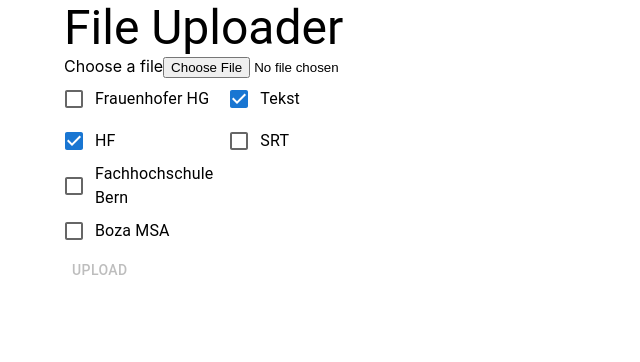
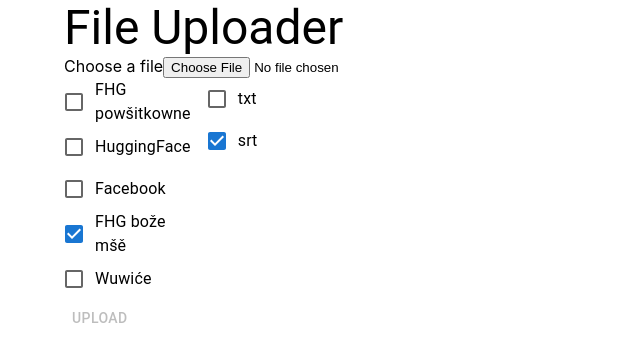
Before and after one commit to fscholze/uploader-recny-model, a React (Create React App) app: page / in a window 1280 px wide. Shown: the top 362 px of the page, without its empty margins (0-640 px from the left). Built offline with nearby package versions, Linux system fonts and the light colour scheme.

Commit message:
add devel option and make some things prettier

```diff
--- a/src/App.tsx
+++ b/src/App.tsx
@@ -10,8 +10,8 @@ import { ToastContainer, toast } from 'react-toastify'
 import 'react-toastify/dist/ReactToastify.css'
 import { formatSecondsToReadableDuration } from './helper/dates'
 
-const DEFAULT_LANGUAGE_MODEL: LanguageModel = 'HF'
-const DEFAULT_OUTPUT_FORMAT: OutputFormat = 'TXT'
+const DEFAULT_LANGUAGE_MODEL: LanguageModel = 'BOZA_MSA'
+const DEFAULT_OUTPUT_FORMAT: OutputFormat = 'SRT'
 const INVALID_DURATION = -1
 
 const token = generateId(32)
--- a/src/components/language-model-selector.tsx
+++ b/src/components/language-model-selector.tsx
@@ -2,7 +2,7 @@ import { FormGroup, FormControlLabel, Checkbox, Tooltip } from '@mui/material'
 import { FC } from 'react'
 import { getLanguageModelText } from '../helper/translations'
 
-const possibleModels: LanguageModel[] = ['FHG', 'HF', 'FB', 'BOZA_MSA']
+const possibleModels: LanguageModel[] = ['FHG', 'HF', 'FB', 'BOZA_MSA', 'DEVEL']
 
 export const LanguageModelSelector: FC<{
   languageModel: LanguageModel
--- a/src/helper/translations.ts
+++ b/src/helper/translations.ts
@@ -3,13 +3,15 @@ export const getLanguageModelText = (
 ): { title: string; description: string } => {
   switch (model) {
     case 'FHG':
-      return { title: 'Frauenhofer HG', description: 'Frauenhofer ...' }
+      return { title: 'FHG powšitkowne', description: 'Fraunhofer recIKTS - powšitkowny model' }
     case 'HF':
-      return { title: 'HF', description: 'HHHFFF' }
+      return { title: 'HuggingFace', description: 'HuggingFace Whsiper' }
     case 'FB':
-      return { title: 'Fachhochschule Bern', description: 'Online platforma Facebook' }
+      return { title: 'Facebook', description: 'Facebook MMS' }
     case 'BOZA_MSA':
-      return { title: 'Boza MSA', description: 'Kemse' }
+      return { title: 'FHG bože mšě', description: 'Fraunhofer recIKTS - model za bože mšě' }
+    case 'DEVEL':
+      return { title: 'Wuwiće', description: 'Ryzy simulacija - nic wužiwać' }
   }
 }
 
@@ -18,8 +20,8 @@ export const getOutputFormatText = (
 ): { title: string; description: string } => {
   switch (format) {
     case 'TXT':
-      return { title: 'Tekst', description: 'Normalny Tekst' }
+      return { title: 'txt', description: 'Ryzy tekst' }
     case 'SRT':
-      return { title: 'SRT', description: 'Untertiteldateiformate für Videoinhalte' }
+      return { title: 'srt', description: 'Podtitle za widejo' }
   }
 }
--- a/src/types/common.d.ts
+++ b/src/types/common.d.ts
@@ -1,3 +1,3 @@
-type LanguageModel = 'FHG' | 'HF' | 'FB' | 'BOZA_MSA'
+type LanguageModel = 'FHG' | 'HF' | 'FB' | 'BOZA_MSA' | 'DEVEL'
 
 type OutputFormat = 'TXT' | 'SRT'
```
